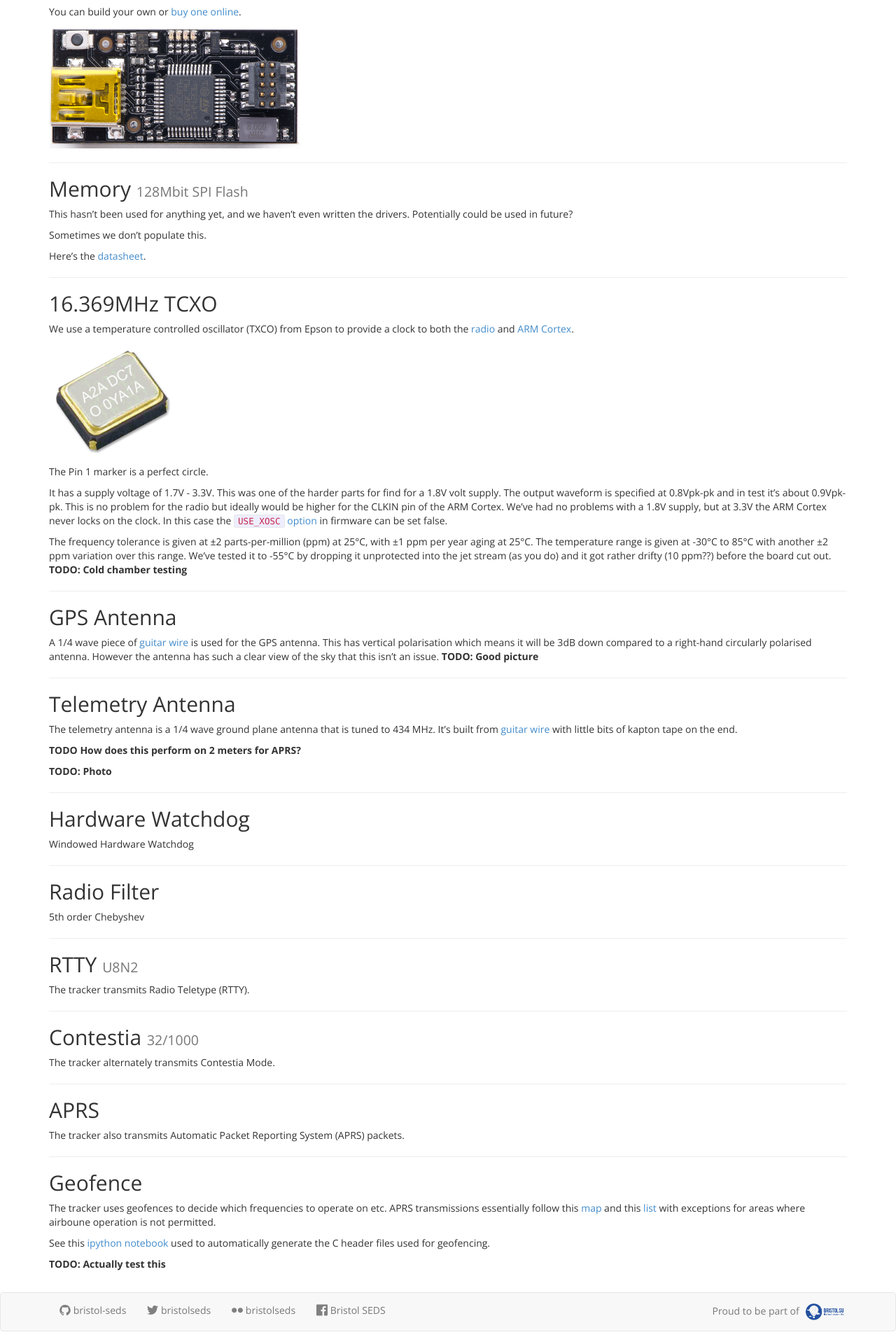
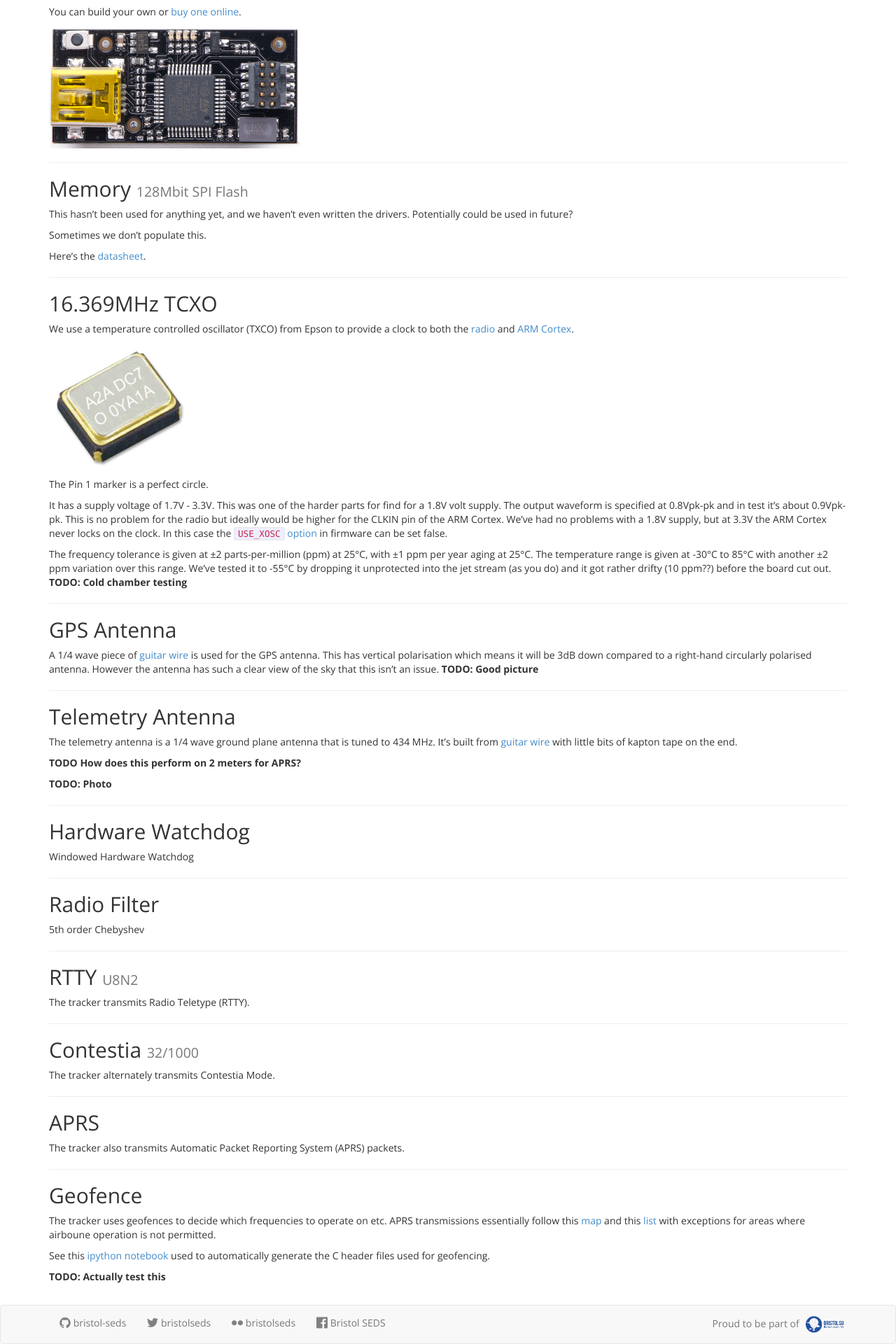
Before and after one commit to bristol-seds/pico-tracker, a Jekyll site: the page built from index.html, in a window 1280 px wide. Shown: the part 1726-3646 px from the top of the page at 70% size. Built offline with Jekyll 4.4.1, drawn with Linux system fonts in a browser that asks for light colours; nearby versions of some CDN libraries.

```diff
--- a/_posts/0012-01-01-xtal.markdown
+++ b/_posts/0012-01-01-xtal.markdown
@@ -9,7 +9,7 @@ y: 56%
 We use a temperature controlled oscillator (TXCO) from Epson to provide
 a clock to both the [radio](#radio) and [ARM Cortex](#armcortex).
 
-![image]
+<img src="assets/txco-epson-16369.jpg" alt="Epson TXCO" style="width: 200px;"/>
 
 The Pin 1 marker is a perfect circle.
 
@@ -31,6 +31,4 @@ board cut out. **TODO: Cold chamber testing**
 
 [datasheet]: http://www.farnell.com/datasheets/1804154.pdf
 [usexosc]: https://github.com/bristol-seds/pico-tracker/blob/master/firmware/inc/hw_config.h#L124
-
 [image]: assets/txco-epson-16369.jpg
-{: width="180px"}
```
